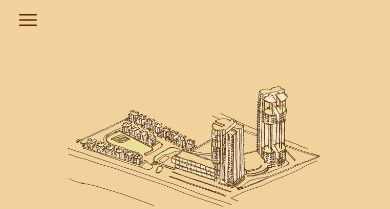
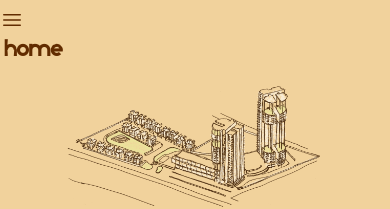
Before and after one commit to omkarmasudage/portfolio-website, a React (Create React App) app: page / in a window 390 px wide. Shown: the top 209 px of the page. Built offline with nearby package versions, Linux system fonts and the light colour scheme.

Commit message:
Added active link in navbar

```diff
--- a/src/components/Navbar2.js
+++ b/src/components/Navbar2.js
@@ -38,11 +38,12 @@ const Navbar2 = () => {
         };
     }, []);
     return (
-        <div className={`p-2 flex flex-col md:w-64 lg:w-64 fixed md:h-screen lg:h-screen z-50 ${isMenuOpen ? 'bg-[#f1d29c] w-64 h-screen' : ''}`}>
-            <div className="lg:hidden md:hidden w-96 p-2 -mt-2 bg-[#f1d29c]">
+        <div className={`py-2 flex flex-col md:w-64 lg:w-64 fixed md:h-screen lg:h-screen z-50 ${isMenuOpen ? 'bg-[#f1d29c] w-64 h-screen' : ''}`}>
+            <div className="lg:hidden md:hidden mr-2 py-2 -mt-2 fullw bg-[#f1d29c]">
                 <svg xmlns="http://www.w3.org/2000/svg" onClick={handleMenuToggle} className="cursor-pointer w-6 h-6" fill="none" viewBox="0 0 24 24" strokeWidth="1.5" stroke="currentColor">
                     <path strokeLinecap="round" strokeLinejoin="round" d="M3.75 6.75h16.5M3.75 12h16.5m-16.5 5.25h16.5" />
                 </svg>
+                <span className="px-1">{activeSection}</span>
             </div>
 
             <a href="/#" className={`md:flex items-center pl-3 mb-14 mt-4 ${isMenuOpen ? 'block' : 'hidden'}`}>
--- a/src/components/style.css
+++ b/src/components/style.css
@@ -91,3 +91,7 @@ body {
     filter: blur(5px);
     /* Adjust the duration and easing as needed */
 }
+
+.fullw{
+    width: 26rem;
+}
```
